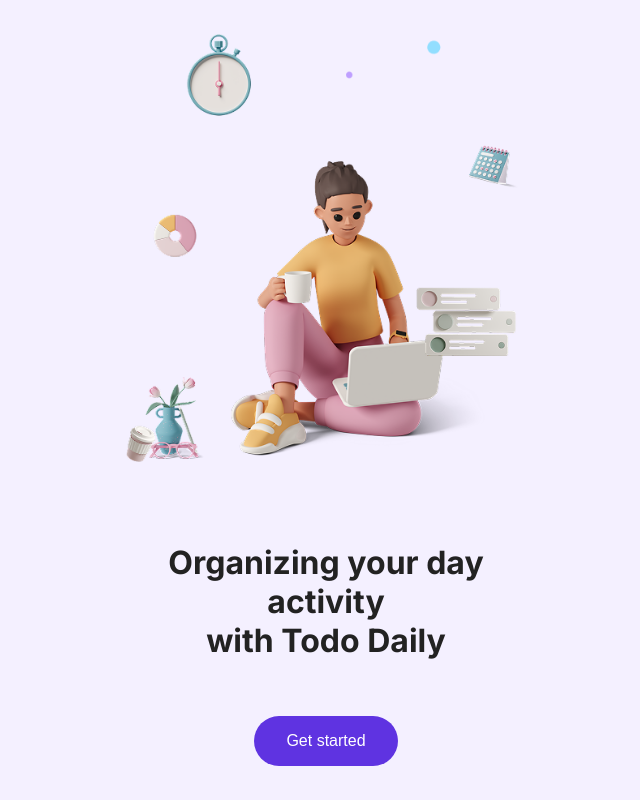
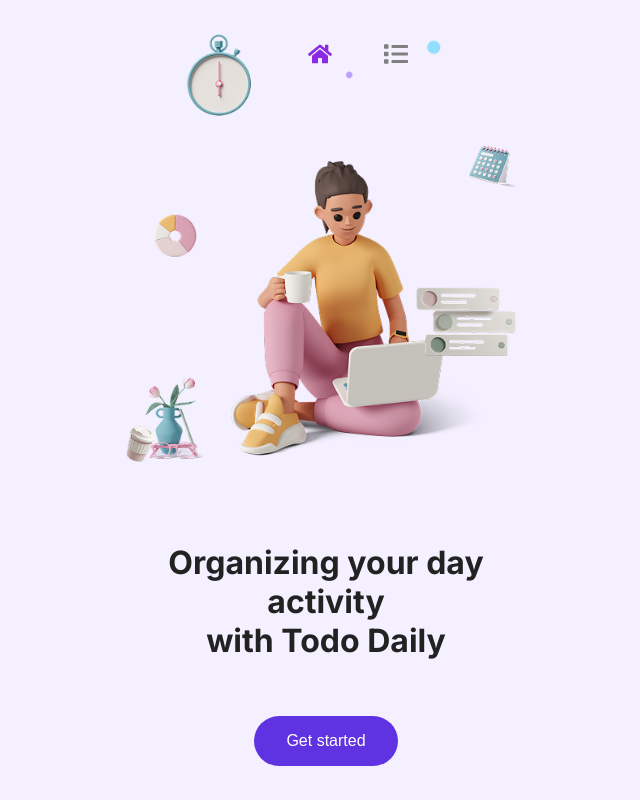
Before and after one commit to AidaBur/react-todo, a React (Vite) app: page / in a window 1280 px wide. Shown: the whole page, without its empty margins (314-954 px from the left). Built offline with nearby package versions, Linux system fonts and the light colour scheme; no server answers.

Commit message:
Added NavBar component

```diff
--- a/src/App.jsx
+++ b/src/App.jsx
@@ -2,6 +2,7 @@
 import AddTodoForm from "./components/AddTodoForm";
 import TodoList from "./components/TodoList";
 import { BrowserRouter, Routes, Route } from "react-router-dom";
+import Navbar from "./components/ NavBar";
 import HomePage from "./pages/HomePage";
 
 const App = () => {
@@ -215,6 +216,7 @@
 
   return (
     <BrowserRouter>
+    <Navbar />
       <Routes>
         <Route path="/" element={<HomePage />} />
         <Route
--- /dev/null
+++ b/src/components/ NavBar.jsx
@@ -0,0 +1,36 @@
+import React from "react";
+import { NavLink } from "react-router-dom";
+import { FaHome, FaList } from "react-icons/fa";
+
+import styles from "./Navbar.module.css";
+
+const Navbar = () => {
+  return (
+    <nav className={styles.navbar}>
+      <ul className={styles.navLinks}>
+        <li>
+          <NavLink
+            to="/"
+            className={({ isActive }) =>
+              isActive ? styles.activeLink : undefined
+            }
+          >
+            <FaHome size={24} className={styles.icon} />
+          </NavLink>
+        </li>
+        <li>
+          <NavLink
+            to="/todos"
+            className={({ isActive }) =>
+              isActive ? styles.activeLink : undefined
+            }
+          >
+            <FaList size={24} className={styles.icon} />
+          </NavLink>
+        </li>
+      </ul>
+    </nav>
+  );
+};
+
+export default Navbar;
--- /dev/null
+++ b/src/components/NavBar.module.css
@@ -0,0 +1,52 @@
+
+.navbar {
+  position: fixed;
+  top: 0;
+  left: 0;
+  width: 100%;
+  color: white;
+  display: flex;
+  justify-content: center;
+  align-items: center;
+  padding: 1rem 2rem;
+  z-index: 1000;
+}
+
+.navLinks {
+  list-style: none;
+  display: flex;
+  justify-content: center;
+  align-items: center;
+}
+
+.navLinks li {
+  margin: 0 1rem;
+}
+
+.navLinks a {
+  color: white;
+  text-decoration: none;
+  font-size: 1.2rem;
+}
+
+.navLinks .activeLink {
+  color: #8a2be2;
+}
+
+.navLinks a:not(.activeLink) .icon {
+  color: gray;
+  transition: color 0.3s ease;
+}
+
+.navLinks a:not(.activeLink):hover .icon {
+  color: #5f33e1;
+}
+
+.navLinks a:hover {
+  color: #ddd;
+}
+
+.logo h2 {
+  margin: 0;
+  font-size: 1.8rem;
+}
--- a/src/components/TodoList.jsx
+++ b/src/components/TodoList.jsx
@@ -1,5 +1,6 @@
 import React, { useState } from "react";
 import TodoListItem from "./TodoListItem/TodoListItem";
+import MenuBar from "./ NavBar";
 import PropTypes from "prop-types";
 import styles from "./TodoList.module.css";
 
@@ -28,6 +29,7 @@
 
   return (
     <div>
+      <MenuBar />
       <ul className={styles.cardsContainer}>
         {todoList.map((todo) => (
           <TodoListItem
--- a/src/index.css
+++ b/src/index.css
@@ -36,7 +36,7 @@
 }
 
 button:hover {
-  color: #4a28b2;
+  background-color: #5F33E1;
   color: white;
 }
 
--- a/src/pages/HomePage.jsx
+++ b/src/pages/HomePage.jsx
@@ -1,5 +1,6 @@
 import React from "react";
 import { useNavigate } from "react-router-dom";
+import { Link } from "react-router-dom";
 import styles from "./HomePage.module.css";
 import girlWithLaptop from "../assets/images/girl-with-laptop.png";
 
```
Lines whose indentation alone changed are shown as unchanged.
